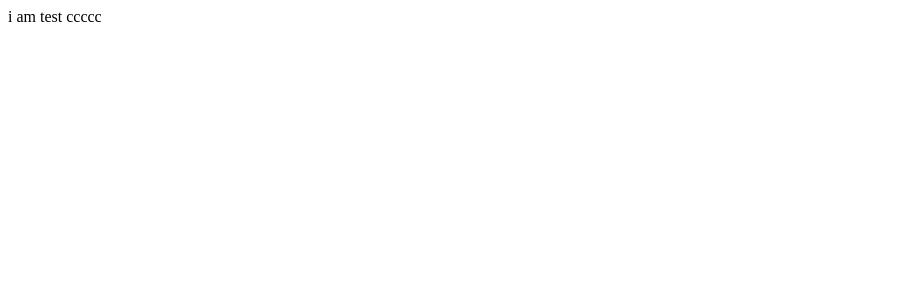
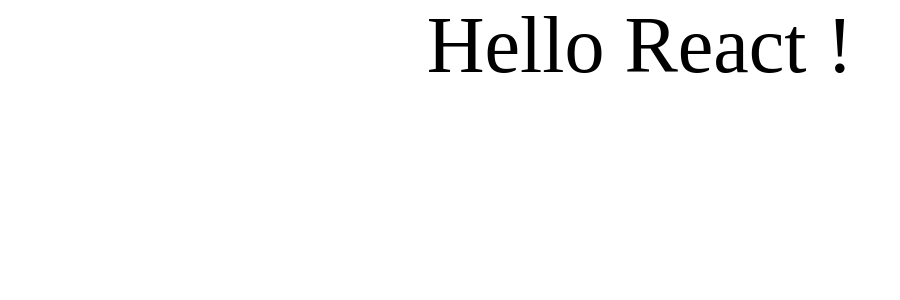
Before and after one commit to marsshen77/hello-boilerplate, a React app: page / in a window 1280 px wide. Shown: the top 300 px of the page, without its empty margins (0-900 px from the left). Built offline with nearby package versions, Linux system fonts and the light colour scheme.

Commit message:
优化部分代码

```diff
--- a/scripts/configs/webpack.common.ts
+++ b/scripts/configs/webpack.common.ts
@@ -42,6 +42,7 @@
   useShortDoctype: true
 };
 
+const src = resolve(PROJECT_ROOT, './src');
 const commonConfig: Configuration = {
   entry: ['react-hot-loader/patch', resolve(PROJECT_ROOT, './src/index.tsx')],
   output: {
@@ -56,7 +57,8 @@
     alias: {
       // 替换 react-dom 成 @hot-loader/react-dom 以支持 react hooks 的 hot reload
       'react-dom': '@hot-loader/react-dom',
-      '@': resolve(PROJECT_ROOT, './src')
+      '@': src,
+      '@components': resolve(src, './components')
     }
   },
   module: {
--- a/scripts/start.ts
+++ b/scripts/start.ts
@@ -42,7 +42,7 @@
         }
         // logSymbols.success 在 windows 平台渲染为 √ ，支持的平台会显示 ✔
         console.log(
-            `DevServer is running at ${chalk.magenta.underline(address)} ${logSymbols.success}`,
+            `DevServer is running at ${chalk.magenta.underline(address)} ${logSymbols.success}`
         );
     });
 
@@ -54,7 +54,7 @@
             httpServer.close();
             // 在 ctrl + c 的时候随机输出 'See you again' 和 'Goodbye'
             console.log(
-                chalk.greenBright.bold(`\n${Math.random() > 0.5 ? 'See you again' : 'Goodbye'}!`),
+                chalk.greenBright.bold(`\n${Math.random() > 0.5 ? 'See you again' : 'Goodbye'}!`)
             );
             // 退出 node 进程
             process.exit();
@@ -62,7 +62,6 @@
     });
 }
 
-// 写过 python 的人应该不会陌生这种写法
 // 判断这个模块是不是被直接运行的
 if (require.main === module) {
     start();
--- /dev/null
+++ b/src/components/Hello/index.less
@@ -0,0 +1,6 @@
+.hello-container {
+    width: 100%;
+    height: 100%;
+    font-size: 5rem;
+    text-align: center;
+}
--- a/src/components/TestComponent/index.tsx
+++ b/src/components/Hello/index.tsx
@@ -1,10 +1,11 @@
 import React from 'react';
+import './index.less';
 
 interface IProps {
     data: string;
 }
 const Test: React.FC<IProps> = (props) => {
-    return <div>{props.data}</div>;
+    return <div className="hello-container">Hello {props.data} !</div>;
 };
 
 export default Test;
--- /dev/null
+++ b/src/global.less
@@ -0,0 +1,8 @@
+html,
+body,
+#root {
+    width: 100%;
+    height: 100%;
+    margin: 0;
+    padding: 0;
+}
--- a/src/index.tsx
+++ b/src/index.tsx
@@ -1,5 +1,7 @@
 import ReactDOM from 'react-dom';
 import React from 'react';
-import Test from './components/TestComponent';
+import Hello from '@/components/Hello';
 
-ReactDOM.render(<Test data="i am test ccccc" />, document.getElementById('root'));
+import './global.less';
+
+ReactDOM.render(<Hello data="React" />, document.getElementById('root'));
```
Also changed, not shown: src/tsconfig.json (added, +39 -0 lines), tsconfig.json (deleted, +0 -69 lines).
